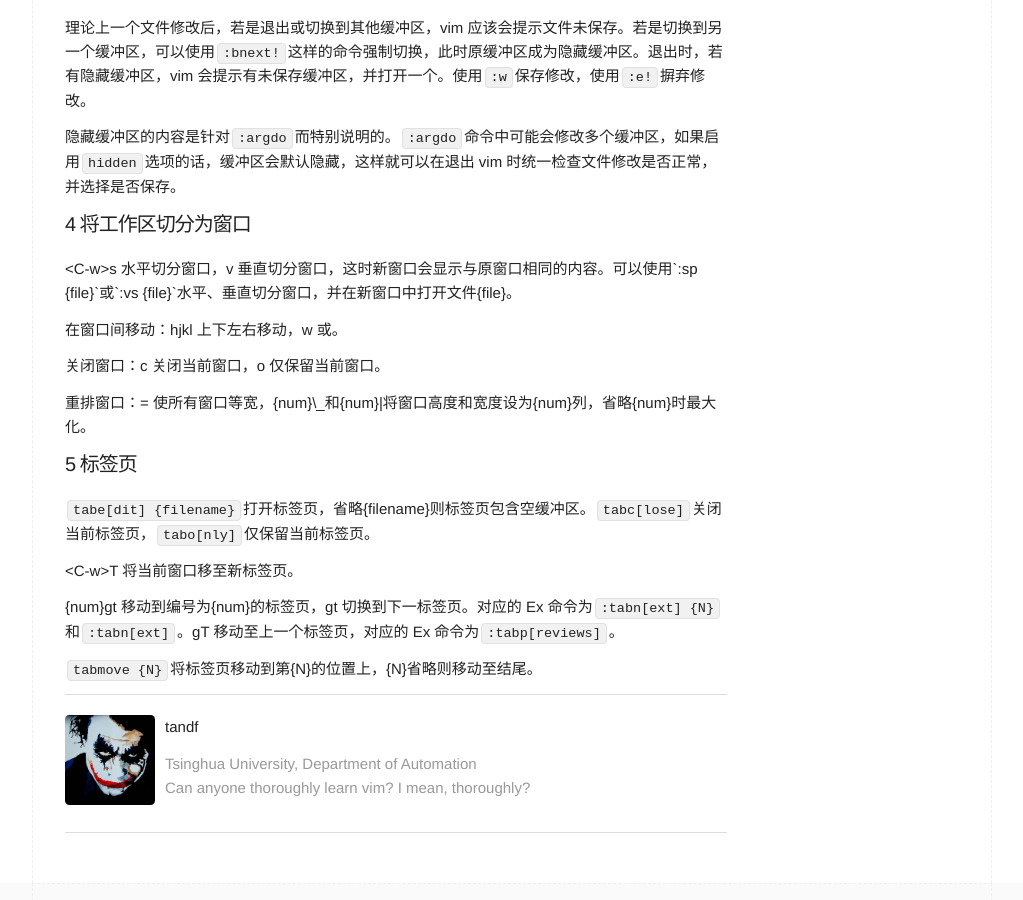
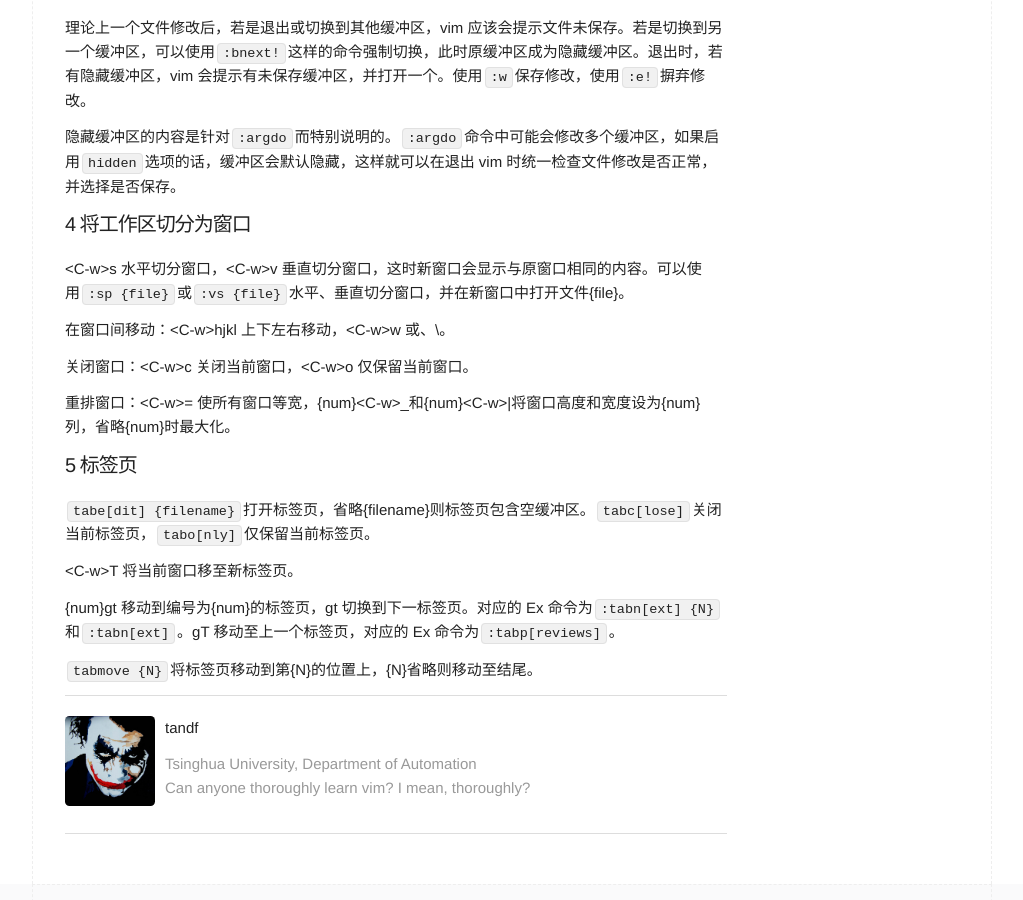
Before and after one commit to tandf/tandf.github.io, a Jekyll site: the page built from _posts/2018-01-13-Studying-Vim-NO3.md, in a window 1280 px wide and 900 px high, scrolled down 1973 px. Shown: the whole window, without its empty margins (128-1151 px from the left). Built offline with Jekyll 4.4.1, drawn with Linux system fonts in a browser that asks for light colours; some of the changed text lies outside the part shown.

Commit message:
Fix '<' and '`' problems.

```diff
--- a/_posts/2018-01-13-Studying-Vim-NO3.md
+++ b/_posts/2018-01-13-Studying-Vim-NO3.md
@@ -31,7 +31,7 @@ category: Vim
 这样可以直接将活动路径切换至缓冲区文件所在目录。不过书中所介绍的方法可能有不同的应用场景，故还应了解。
 
 ### 2 使用 `find` 命令打开文件
-`find`命令会在 path 变量储存的路径中查找文件并打开。同样支持<TAB>键。
+`find`命令会在 path 变量储存的路径中查找文件并打开。同样支持 \<TAB>键。
 
 使用`echo &path`查看当前的 path 变量值。使用`set path+={path}`将{path}加入 path 变量。
 
@@ -46,7 +46,7 @@ category: Vim
 
 同样使用`edit {path}`命令，不过这里{path}应当使用目录而不是文件名。这时便可使用 netrw 打开文件管理窗口。如果要当前目录打开，则可使用简写`:e.`或`:E`，这两个命令分别在工作目录和活动缓冲区所在目录打开文件。
 
-打开 netrw 后，`j` `k` 选择文件，使用<CR>打开文件或目录，使用<C-^>（非常不方便地要同时按三个键）在最近打开的目录和最近打开的文件之间切换。
+打开 netrw 后，`j` `k` 选择文件，使用 \<CR>打开文件或目录，使用、<C-^>（非常不方便地要同时按三个键）在最近打开的目录和最近打开的文件之间切换。
 
 用起来感觉这个文件管理系统有点像 Linux 下的 vifm 和 Windows 下 TC 配合上 vimd，不过用来代替文件管理器可能显得有些功能不足。其主要运用场景是通过网络读写文件，暂时不清楚，就当了解吧。
 
@@ -74,13 +74,13 @@ category: Vim
 隐藏缓冲区的内容是针对`:argdo`而特别说明的。`:argdo`命令中可能会修改多个缓冲区，如果启用`hidden`选项的话，缓冲区会默认隐藏，这样就可以在退出 vim 时统一检查文件修改是否正常，并选择是否保存。
 
 ### 4 将工作区切分为窗口
-\<C-w>s 水平切分窗口，<C-w>v 垂直切分窗口，这时新窗口会显示与原窗口相同的内容。可以使用`:sp {file}`或`:vs {file}`水平、垂直切分窗口，并在新窗口中打开文件{file}。
+\<C-w>s 水平切分窗口，\<C-w>v 垂直切分窗口，这时新窗口会显示与原窗口相同的内容。可以使用`:sp {file}`或`:vs {file}`水平、垂直切分窗口，并在新窗口中打开文件{file}。
 
-在窗口间移动：<C-w>hjkl 上下左右移动，<C-w>w 或<C-w><C-w>。
+在窗口间移动：\<C-w>hjkl 上下左右移动，\<C-w>w 或、<C-w>\<C-w>。
 
-关闭窗口：<C-w>c 关闭当前窗口，<C-w>o 仅保留当前窗口。
+关闭窗口：\<C-w>c 关闭当前窗口，\<C-w>o 仅保留当前窗口。
 
-重排窗口：<C-w>= 使所有窗口等宽，{num}<C-w>\_和{num}<C-w>|将窗口高度和宽度设为{num}列，省略{num}时最大化。
+重排窗口：\<C-w>= 使所有窗口等宽，{num}\<C-w>\_和{num}\<C-w>|将窗口高度和宽度设为{num}列，省略{num}时最大化。
 
 ### 5 标签页
 `tabe[dit] {filename}`打开标签页，省略{filename}则标签页包含空缓冲区。`tabc[lose]`关闭当前标签页，`tabo[nly]`仅保留当前标签页。
```
Also changed, not shown: _posts/2018-01-13-Studying-Vim-NO4.md (+11 -10 lines).
